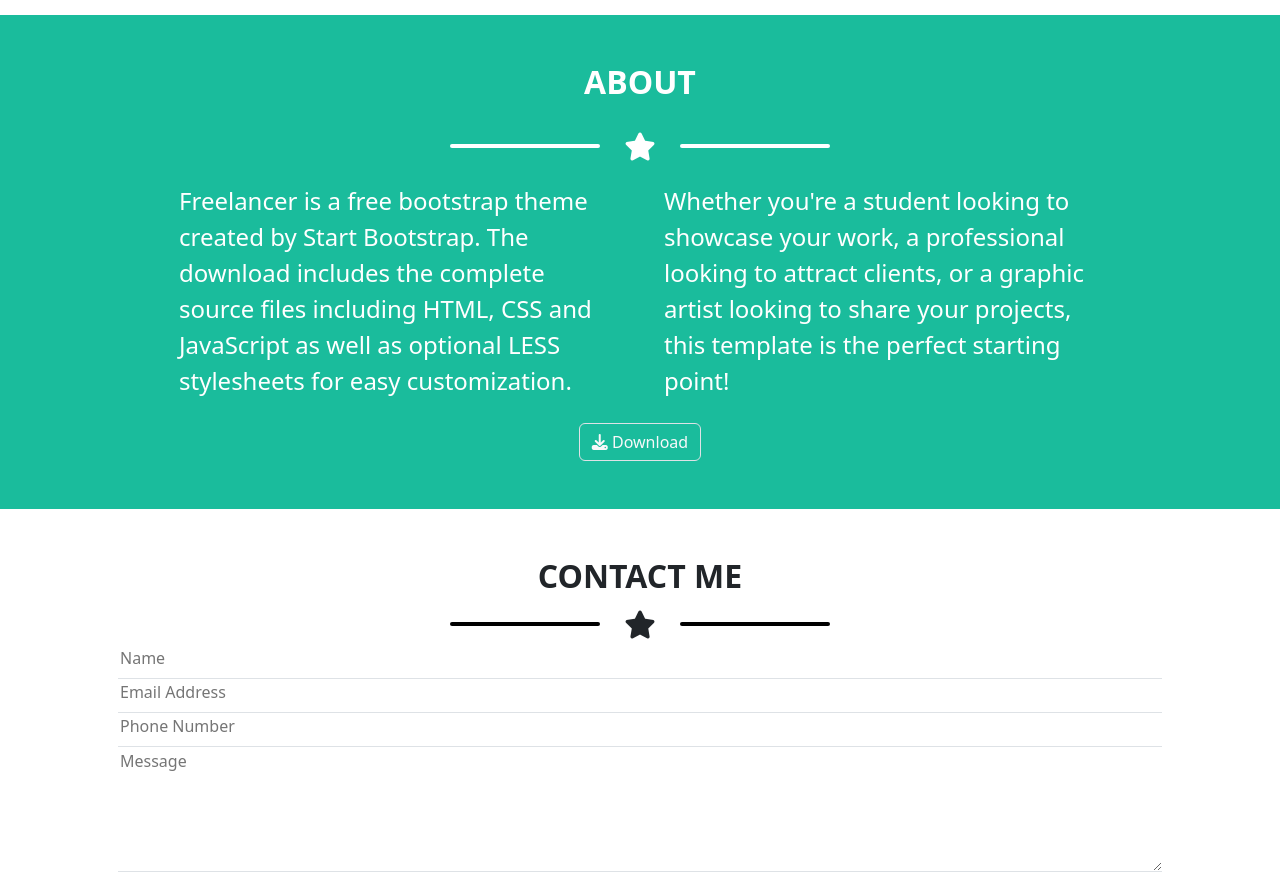
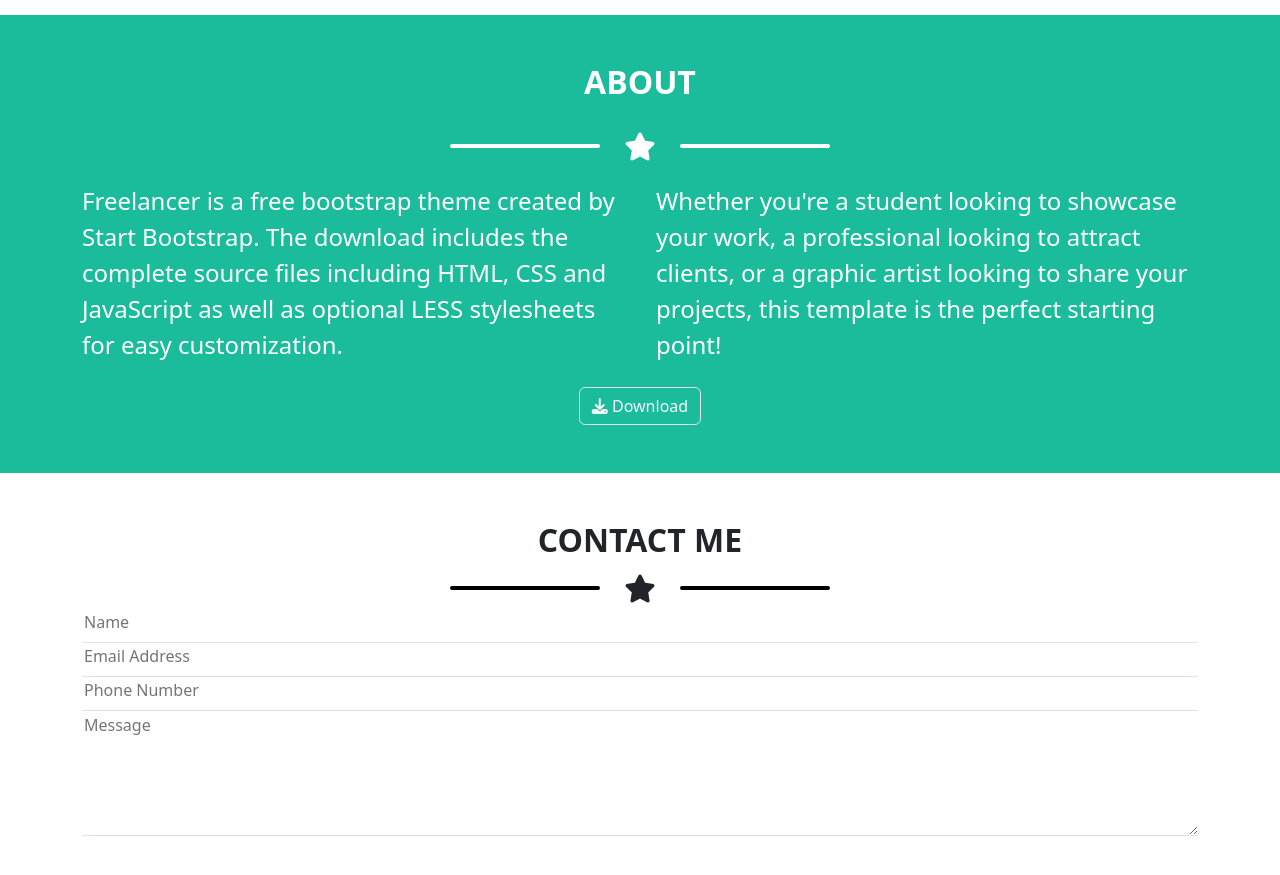
Before and after one commit to AntonioDiBari/html-css-bootstrap-freelancer, a plain HTML site: page index.html in a window 1280 px wide. Shown: the part 1340-2215 px from the top of the page. Drawn offline with nearby package versions, Linux system fonts and the light colour scheme.

Commit message:
fix: about us container

```diff
--- a/index.html
+++ b/index.html
@@ -110,16 +110,14 @@
           <div class="ms-4 me-4 fs-3"><i class="fa-solid fa-star"></i></div>
           <div class="line"></div>
         </div>
-        <div
-          class="row justify-content-center gx-5 gy-sm-5 pb-4 fs-4 text-start"
-        >
-          <div class="col-sm-10 col-lg-5">
+        <div class="row gx-4 gy-sm-5 pb-4 fs-4 text-start">
+          <div class="col-sm-10 col-lg-6">
             Freelancer is a free bootstrap theme created by Start Bootstrap. The
             download includes the complete source files including HTML, CSS and
             JavaScript as well as optional LESS stylesheets for easy
             customization.
           </div>
-          <div class="col-sm-10 col-lg-5">
+          <div class="col-sm-10 col-lg-6 ps-3">
             Whether you're a student looking to showcase your work, a
             professional looking to attract clients, or a graphic artist looking
             to share your projects, this template is the perfect starting point!
@@ -131,7 +129,7 @@
       </div>
     </section>
     <section id="form" class="pt-5 pb-5">
-      <div class="container ps-5 pe-5">
+      <div class="container">
         <h2 class="fw-bold text-center">CONTACT ME</h2>
         <div class="d-flex justify-content-center align-items-center gx-5">
           <div class="line"></div>
```
